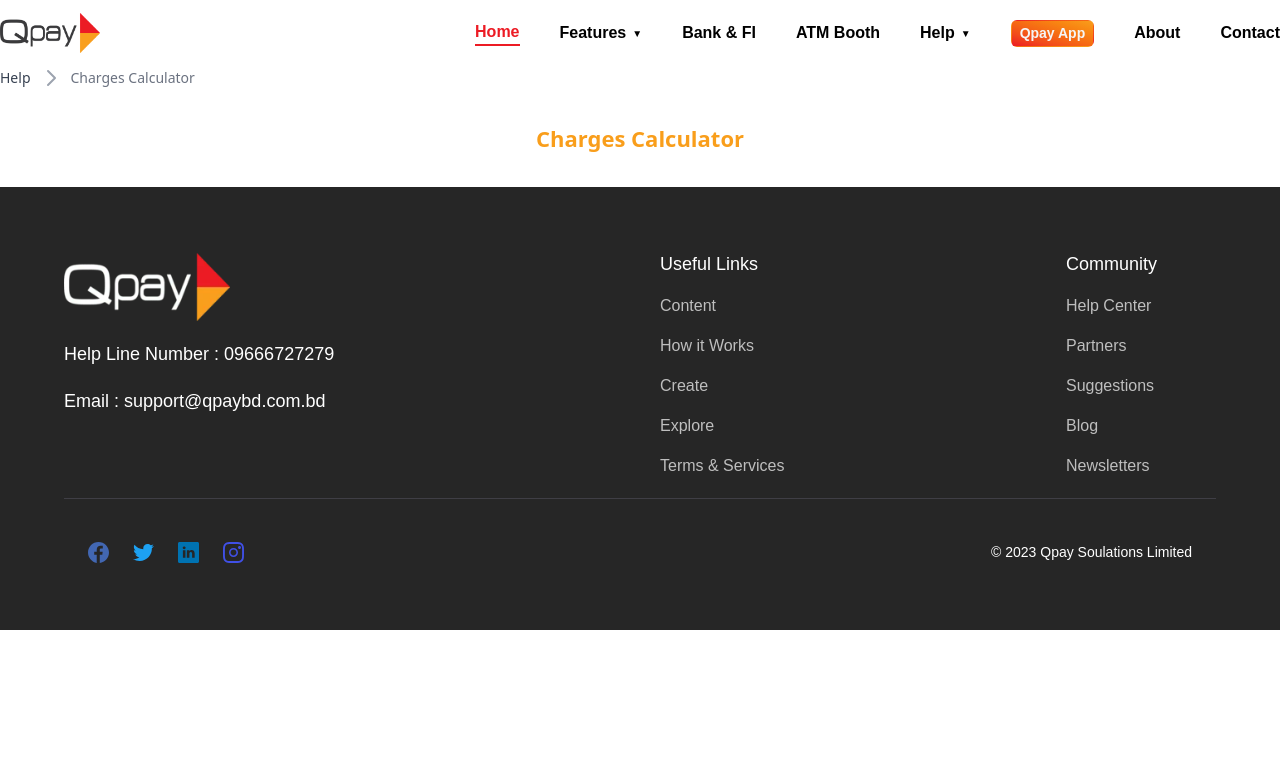
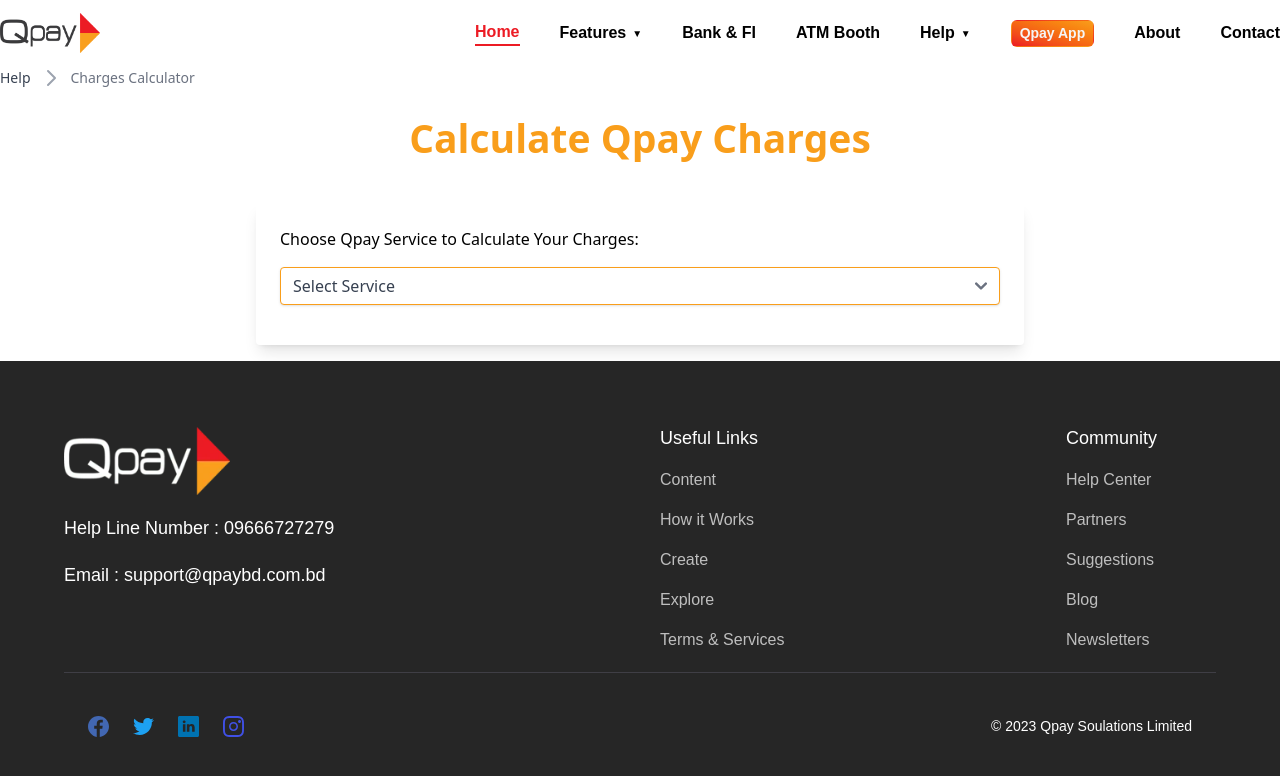
Before and after one commit to mahabub-bd/qpay, a Next.js app: page /help/chargecalculator in a window 1280 px wide. Shown: the top 776 px of the page. Built offline with nearby package versions, Linux system fonts and the light colour scheme.

Commit message:
add some fixes page

```diff
--- a/app/components/Navbar.jsx
+++ b/app/components/Navbar.jsx
@@ -20,7 +20,7 @@
       id="home"
     >
       <nav
-        className={`"  ${styles.boxWidth}  mx-auto flex   justify-between items-center"  `}
+        className={`"  ${styles.boxWidth}  mx-auto flex px-3 lg:px-0 xl:px-0 justify-between items-center"  `}
       >
         <Link href="/">
           <Image
--- /dev/null
+++ b/app/components/chargecalculator/FTalculate.jsx
@@ -0,0 +1,44 @@
+"use client";
+import { useState } from "react";
+
+const FundTransferCalculate = () => {
+  const [amount, setAmount] = useState("");
+  const [fee, setFee] = useState(0);
+
+  const calculateFee = (event) => {
+    event.preventDefault();
+
+    const parsedAmount = parseFloat(amount);
+
+    if (parsedAmount >= 500 && parsedAmount <= 5000) {
+      setFee(10);
+    } else if (parsedAmount >= 5001 && parsedAmount <= 10000) {
+      setFee(15);
+    }
+  };
+  return (
+    <div>
+      <form onSubmit={calculateFee}>
+        <input
+          className="shadow appearance-none border-qpaytwo rounded w-full py-2 px-3 text-gray-700 leading-tight focus:outline-none focus:shadow-outline"
+          min="500"
+          max="100000"
+          type="number"
+          required
+          placeholder="Enter amount"
+          value={amount}
+          onChange={(e) => setAmount(e.target.value)}
+        />
+        <button
+          type="submit"
+          className="bg-qpayone rounded-sm text-white my-4 px-3 py-1"
+        >
+          Calculate
+        </button>
+      </form>
+      <p>Fee : {fee}</p>
+    </div>
+  );
+};
+
+export default FundTransferCalculate;
--- /dev/null
+++ b/app/components/chargecalculator/FeeCalculate.jsx
@@ -0,0 +1,60 @@
+'use client'
+
+import React, { useState } from "react";
+import { FundTransferCalculate } from "../../components";
+
+const options = [
+  { value: "fundtransfer", label: "Fund Transfer" },
+  { value: "creditcardbill", label: "Credit Card Bill Payment" },
+  { value: "cashbycode", label: "Cash By Code" },
+  { value: "bkashcashin", label: "Bkash Cash In" },
+  { value: "mobilerecharge", label: "Mobile Recharge" },
+  { value: "qrpayment", label: "Bangla QR Payment" },
+  { value: "utility", label: "Utility Bill Payment" },
+  { value: "dthbill", label: "Akash DTH Bill" },
+];
+
+const componentMap = {
+  fundtransfer: <FundTransferCalculate />,
+  creditcardbill: <h5>Credit Card Bill Payment</h5>,
+  cashbycode: <h5>Cash By Code</h5>,
+  bkashcashin: <h5>Bkash Cash In</h5>,
+  mobilerecharge: <h5>Mobile Recharge</h5>,
+  qrpayment: <h5>Bangla QR Payment</h5>,
+  utility: <h5>Utility Bill Payment</h5>,
+  dthbill: <h5>Akash DTH Bill</h5>,
+};
+
+function FeeCalculator() {
+  const [selectedOption, setSelectedOption] = useState("");
+
+  const handleSelectChange = (event) => {
+    setSelectedOption(event.target.value);
+  };
+
+  return (
+    <div className="bg-white shadow-lg rounded  px-6 py-6 m-4 sm:min-w-[70vw] lg:min-w-[60vw] ">
+      <form>
+        <label>
+          Choose Qpay Service to Calculate Your Charges:
+          <select
+            value={selectedOption}
+            onChange={handleSelectChange}
+            className="shadow appearance-none border-qpaytwo rounded w-full my-4 py-2 px-3 text-gray-700 leading-tight focus:outline-none focus:shadow-outline"
+          >
+            <option value=""> Select Service </option>
+            {options.map((option) => (
+              <option key={option.value} value={option.value}>
+                {option.label}
+              </option>
+            ))}
+          </select>
+        </label>
+      </form>
+
+      {selectedOption && componentMap[selectedOption]}
+    </div>
+  );
+}
+
+export default FeeCalculator;
--- a/app/help/chargecalculator/page.jsx
+++ b/app/help/chargecalculator/page.jsx
@@ -1,12 +1,14 @@
-import { Bread } from "../../components";
+import { Bread, FeeCalculator } from "../../components";
 import styles from "@/app/styles/style";
-
 
 const chargecalculator = () => {
   return (
-    <div  >
+    <div className={`${styles.boxWidth} ${styles.flexCenter} flex-col`}>
       <Bread mainpage="Help" link="/help" page="Charges Calculator" />
-      <h1 className={`${styles.heading3} my-5`}>Charges Calculator</h1>
+      <h1 className={`${styles.heading3} my-5`}>Calculate Qpay Charges</h1>
+      <FeeCalculator/>
+
+
     </div>
   );
 };
--- a/app/help/limit/page.jsx
+++ b/app/help/limit/page.jsx
@@ -6,7 +6,7 @@
   return (
     <div>
       <Bread mainpage="Help" link="/help" page="Charges & Limit" />
-      <h1 className={`${styles.heading3} my-5`}>Charges & Limit</h1>
+      <h1 className={`${styles.heading3} my-5`}>Qpay Fess & Limit </h1>
       <table className="table-auto mx-auto border m-4 text-center">
         <thead>
           <tr>
@@ -19,12 +19,12 @@
           </tr>
         </thead>
         <FundtransferLimit />
-        <CreditCardLimit/>
-        <BkashLimit/>
-        <CashByCodeLimit/>
-        <QrLimit/>
-        <DthLimit/>
-        <MobileRecharge/>
+        <CreditCardLimit />
+        <BkashLimit />
+        <CashByCodeLimit />
+        <QrLimit />
+        <DthLimit />
+        <MobileRecharge />
       </table>
     </div>
   );
--- a/app/help/reg/page.jsx
+++ b/app/help/reg/page.jsx
@@ -1,13 +1,11 @@
-import { VideoComponent } from "@/app/components";
-
-import { Bread } from "../../components";
+import { Bread, VideoComponent } from "../../components";
 
 import styles from "@/app/styles/style";
 
 const reg = () => {
   return (
     <div className={`${styles.boxWidth} ${styles.paddingX}`}>
-         <Bread mainpage="Help" link="/help" page="Charges & Limit" />
+      <Bread mainpage="Help" link="/help" page="Charges & Limit" />
       <h1 className={`${styles.heading3} my-5`}>Registration Process</h1>
       <VideoComponent />
     </div>
--- a/app/styles/style.js
+++ b/app/styles/style.js
@@ -4,7 +4,7 @@
   heading2:
     "font-poppins font-semibold xs:text-[36px] text-[30px] text-qpaygradient xs:leading-[76.8px] leading-[46.8px] w-full",
   heading3:
-    " font-semibold xs:text-[26 px] text-[22px] text-center text-qpaytwo xs:leading-[56.8px] leading-[36.8px] w-full font-sans",
+    " font-semibold xs:text-[26 px] text-[39px] text-center text-qpaytwo xs:leading-[56.8px] leading-[47px] w-full font-sans",
   paragraph:
     "font-poppins text-justify text-gray-800 font-normal text-secondry text-[18px] leading-[30.8px]",
 
```
Also changed, not shown: app/components/index.js (+11 -1 lines).
